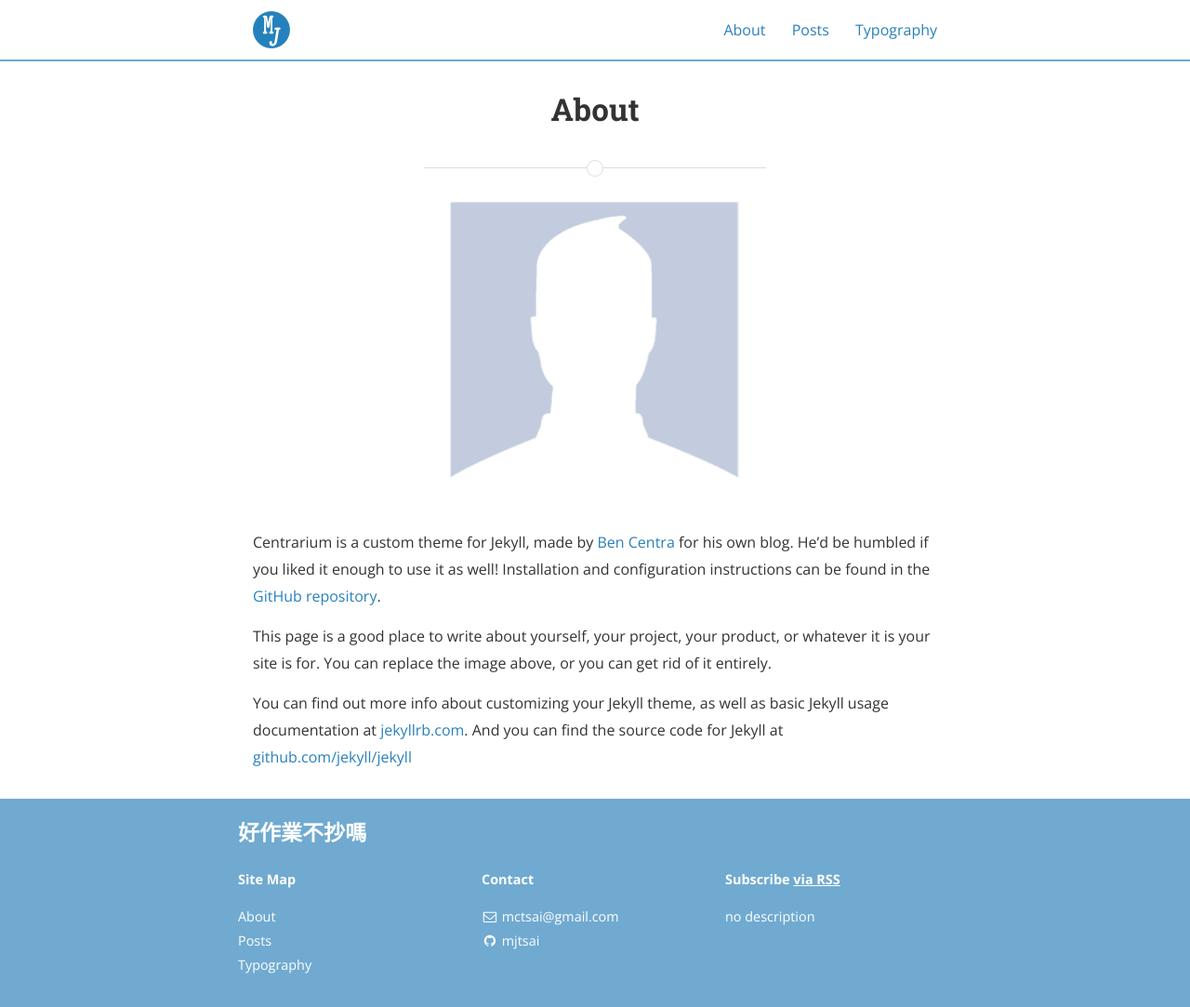
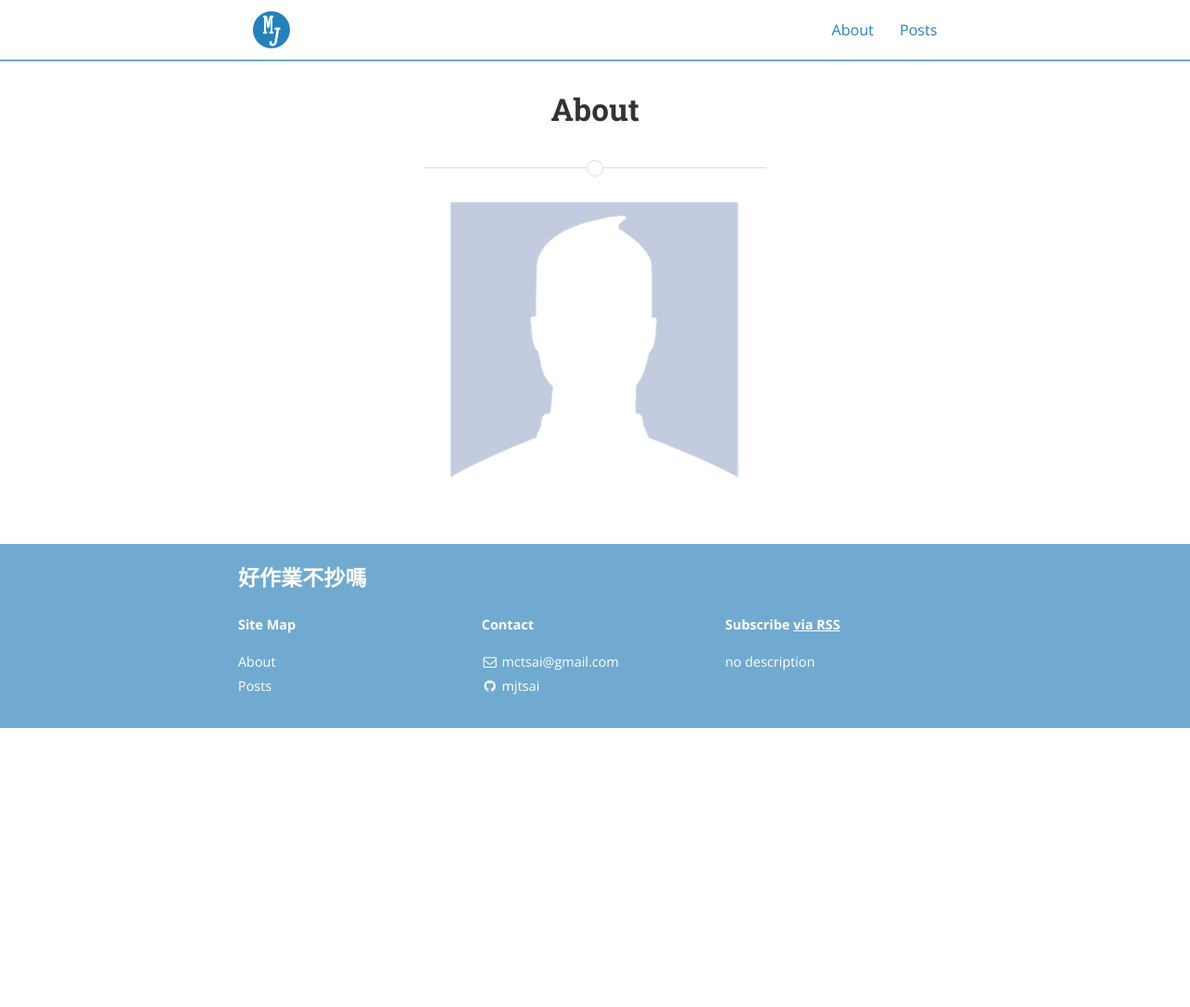
Before and after one commit to mjtsai/mjtsai.github.io, a Jekyll site: the page built from about.md, in a window 1280 px wide. Shown: the whole page at 93% size. Built offline with Jekyll 4.4.1, drawn with Linux system fonts in a browser that asks for light colours; nearby versions of some CDN libraries; after the commit the page ends 900 px from its top, so only the background shows below that.

Commit message:
adjust config

```diff
--- a/_config.yml
+++ b/_config.yml
@@ -31,6 +31,17 @@
 inter_post_navigation: false
 highlightjs_theme: "monokai-sublime"
 mathjax: true
+kramdown:
+    input: GFM #Github Flavored Markdown
+    syntax_highlighter_opts:
+        default_lang: html
+        css_class: 'highlight'
+        span:
+            line_numbers: false
+        block:
+            line_numbers: true
+            start_line: 1
+excerpt_separator: <!--more-->
 
 # Archive settings (see https://github.com/jekyll/jekyll-archives/)
 jekyll-archives:
--- a/_posts/2019-03-30-welcome-to-jekyll.markdown
+++ b/_posts/2019-03-30-welcome-to-jekyll.markdown
@@ -2,9 +2,10 @@
 layout: post
 title:  "Welcome to Jekyll!"
 date:   2019-03-30 22:33:49 +0800
-categories: jekyll update
+categories:
 ---
 
+鑑於 [logdown](http://logdown.com/) 已經沒在維護，可惜這個平台還滿好用的，g+ 也要進入歷史，因為很少發文，需要一個可以長久使用的平台，只要加強數學和程式碼支援即可，暫時也沒有動態網頁的需求，所以選擇了 github pages+jekyll，雖然調校很麻煩，但是被收購之後應該沒什麼問題吧，不然全世界的開發者要跳腳了，順便也整理一下以前 blogger 的文章吧。
 
 
 
--- a/_sass/base/_typography.scss
+++ b/_sass/base/_typography.scss
@@ -77,3 +77,42 @@
 code {
 
 }
+code.highlighter-rouge {
+    background-color:#ececec;
+    color:#d14;
+    font-size:85%;
+    text-shadow:0 1px 0 rgba(255,255,255,0.9);
+    border:1px solid #d9d9d9;
+    padding:0.15em 0.3em
+}
+
+blockquote {
+    font-family: Georgia, serif;
+    font-size: 18px;
+    font-style: italic;
+    width: 500px;
+    margin: 0.25em 0;
+    padding: 0.25em 40px;
+    line-height: 1.45;
+    position: relative;
+    color: #383838;
+}
+blockquote:before {
+    display: block;
+    content: "\201C";
+    font-size: 80px;
+    position: absolute;
+    left: -20px;
+    top: -20px;
+    color: #7a7a7a;
+}
+blockquote cite {
+    color: #999999;
+    font-size: 14px;
+    display: block;
+    margin-top: 5px;
+}
+
+blockquote cite:before {
+    content: "\2014 \2009";
+}
--- a/about.md
+++ b/about.md
@@ -5,13 +5,3 @@
 ---
 
 <img src="{{ site.baseurl }}/assets/profile-placeholder.gif" title="Profile Picture" class="profile">
-
-Centrarium is a custom theme for Jekyll, made by [Ben Centra][bencentra] for his own blog. He'd be humbled if you liked it enough to use it as well! Installation and configuration instructions can be found in the [GitHub repository](https://github.com/bencentra/centrarium).
-
-This page is a good place to write about yourself, your project, your product, or whatever it is your site is for. You can replace the image above, or you can get rid of it entirely.
-
-You can find out more info about customizing your Jekyll theme, as well as basic Jekyll usage documentation at [jekyllrb.com](http://jekyllrb.com/). And you can find the source code for Jekyll at [github.com/jekyll/jekyll](https://github.com/jekyll/jekyll)
-
-[centrarium]: https://github.com/bencentra/centrarium
-[bencentra]: http://bencentra.com
-[jekyll]: https://github.com/jekyll/jekyll
```
Also changed, not shown: _posts/2015-12-22-382920.md (+1 -1 lines), index.html (+6 -1 lines), typography.html (deleted, +0 -155 lines).
